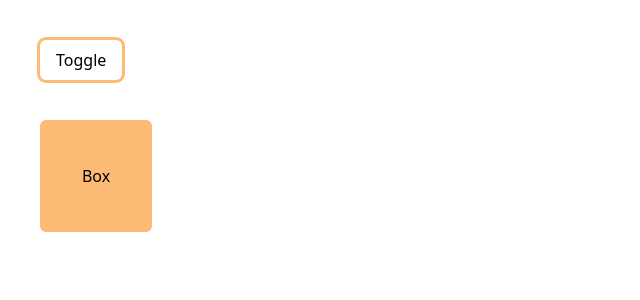
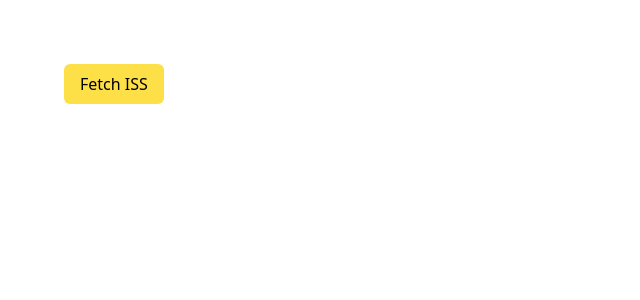
Before and after one commit to vietan0/scraps-static-automated-tests, a React (Vite) app: page / in a window 1280 px wide. Shown: the top 300 px of the page, without its empty margins (0-640 px from the left). Built offline with nearby package versions, Linux system fonts and the light colour scheme.

Commit message:
feat: add API mocking

```diff
--- a/src/App.tsx
+++ b/src/App.tsx
@@ -1,9 +1,9 @@
-import MovingComp from './MovingComp';
+import GetIss from './test-apis/GetIss';
 
 export default function App() {
   return (
     <div id="App">
-      <MovingComp />
+      <GetIss />
     </div>
   );
 }
--- /dev/null
+++ b/src/test-apis/GetIss.tsx
@@ -0,0 +1,39 @@
+import { useState } from 'react';
+
+import { fetchIss } from './api';
+
+export type IssInfo = {
+  name: string;
+  id: string;
+  latitude: number;
+};
+
+export type IssFullInfo = IssInfo & {
+  [key: string]: number | string;
+};
+
+export default function GetIss() {
+  const [issInfo, setIssInfo] = useState<IssInfo>({} as IssInfo);
+
+  async function handleClick() {
+    const data = await fetchIss();
+    setIssInfo({ name: data.name, id: data.id, latitude: data.latitude });
+  }
+  return (
+    <div className="m-16">
+      <button
+        onClick={handleClick}
+        className="px-4 py-2 rounded-md bg-yellow-300"
+      >
+        Fetch ISS
+      </button>
+      {Object.keys(issInfo).length > 0 && (
+        <>
+          <p>Name: {issInfo.name}</p>
+          <p>ID: {issInfo.id}</p>
+          <p>Latitude: {issInfo.latitude}</p>
+        </>
+      )}
+    </div>
+  );
+}
--- /dev/null
+++ b/src/test-apis/api.ts
@@ -0,0 +1,9 @@
+import { IssFullInfo } from './GetIss';
+
+async function fetchIss() {
+  const res = await fetch('https://api.wheretheiss.at/v1/satellites/25544');
+  const data = (await res.json()) as IssFullInfo;
+  return data;
+}
+
+export { fetchIss };
```
Also changed, not shown: 1 other file (tests, documents, lock files or other folders).
